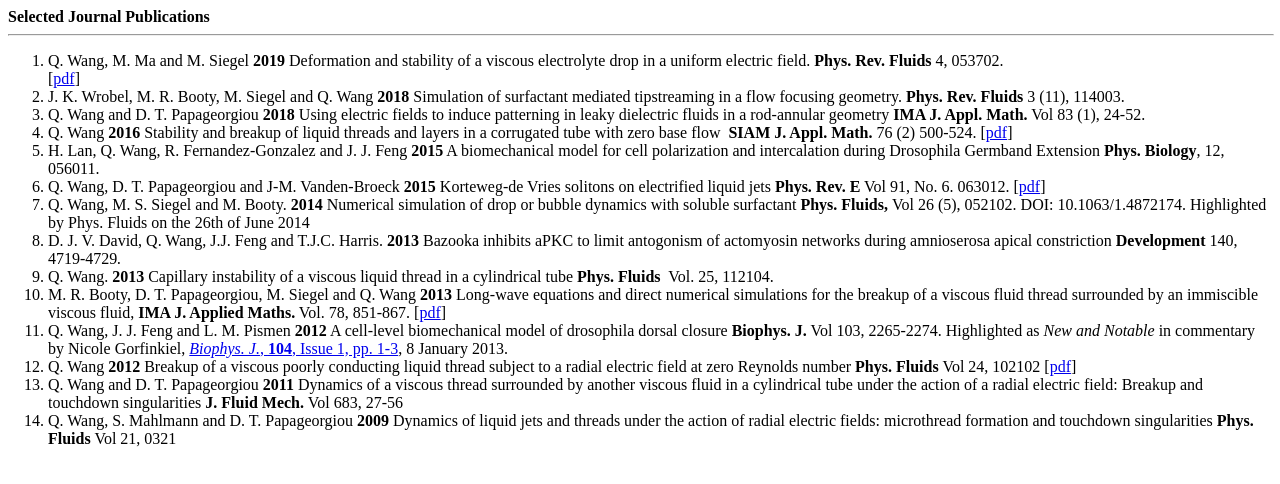
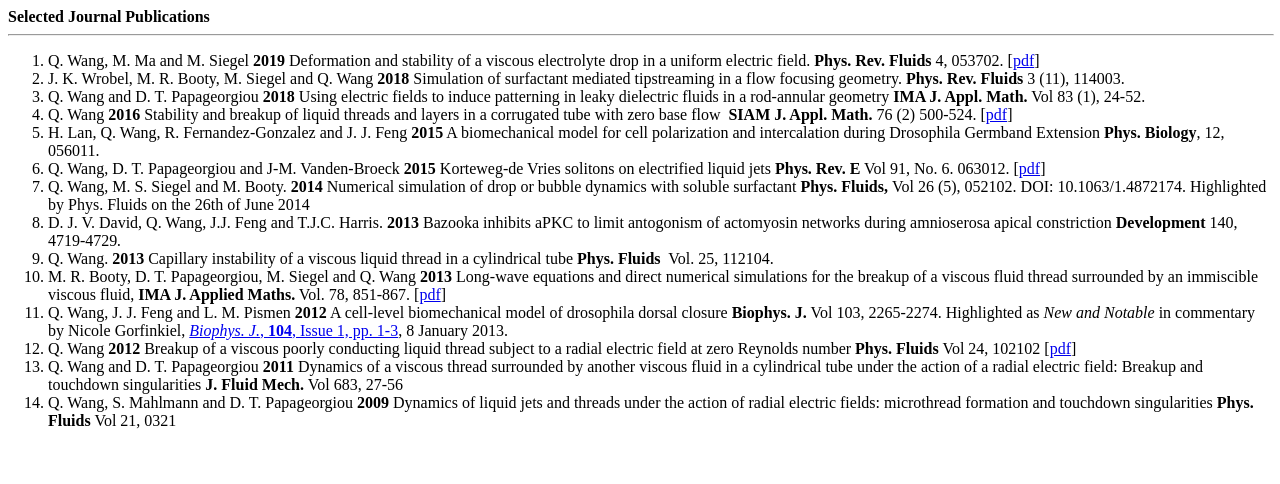
Before and after one commit to qiming82/qiming82.github.io, a plain HTML site: page pub2.html in a window 1280 px wide. Drawn offline with Linux system fonts and the light colour scheme.

Commit message:
Update pub2.html

```diff
--- a/pub2.html
+++ b/pub2.html
@@ -11,7 +11,7 @@
     <ol>
       <li>Q. Wang, M. Ma and M. Siegel <b>2019 </b> Deformation and stability of
         a viscous electrolyte drop in a uniform electric field.
-        <b>Phys. Rev. Fluids </b>4, 053702.<br>
+        <b>Phys. Rev. Fluids </b>4, 053702.
         [<a href="paper/WMM_PRF.pdf">pdf</a>]</li>
       <li>J. K. Wrobel, M. R. Booty, M. Siegel and Q. Wang <b>2018</b>
         Simulation of surfactant mediated tipstreaming in a flow
```
